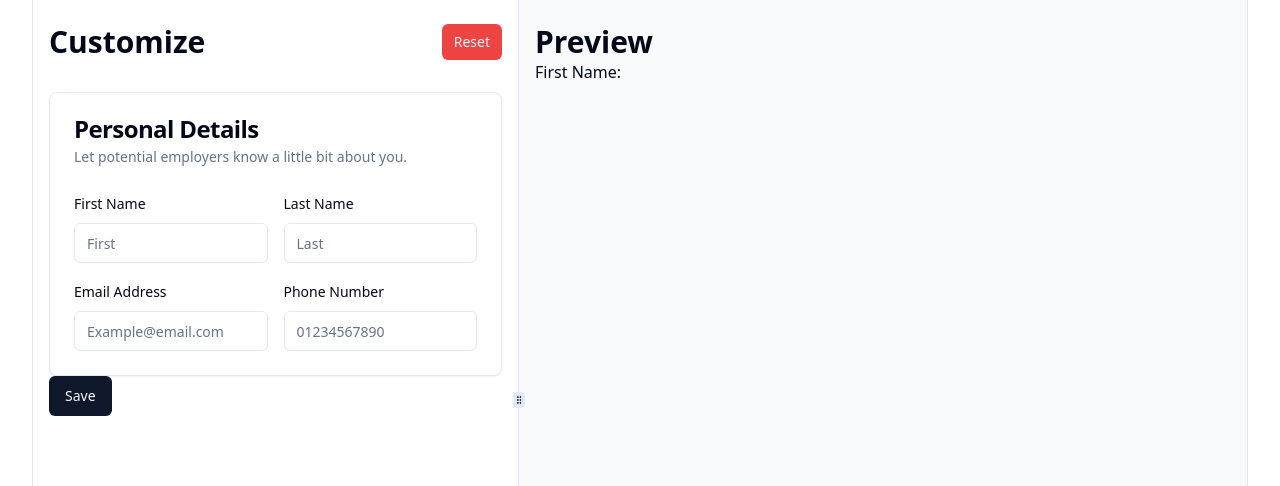
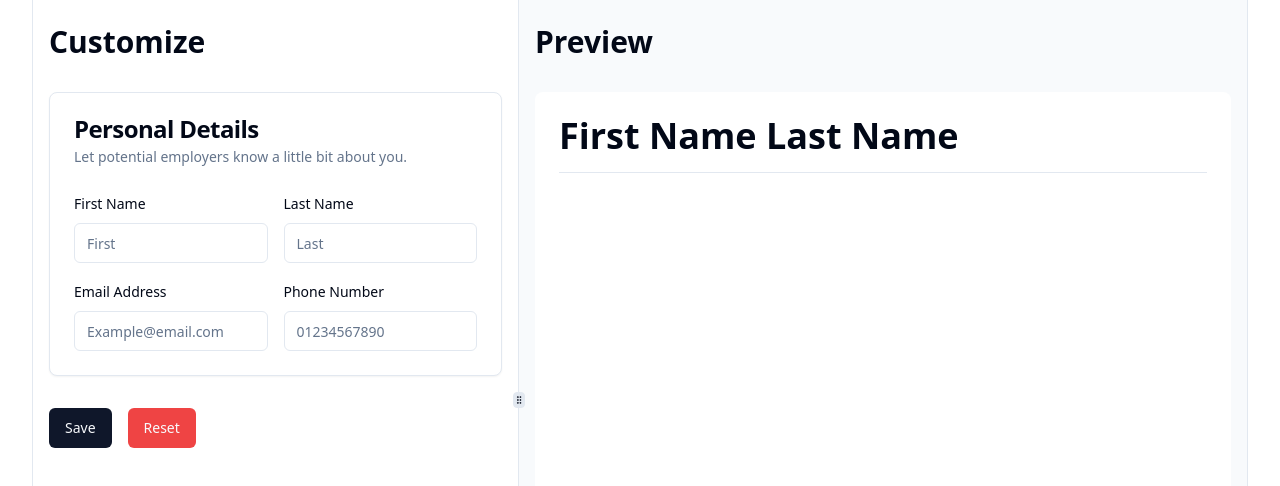
Before and after one commit to NatGlass/cv-builder, a React (Vite) app: page / in a window 1280 px wide. Shown: the top 486 px of the page. Built offline with nearby package versions, Linux system fonts and the light colour scheme.

Commit message:
show first and last name and fix context types

```diff
--- a/package.json
+++ b/package.json
@@ -12,6 +12,7 @@
   "dependencies": {
     "@hookform/resolvers": "^3.3.4",
     "@radix-ui/react-label": "^2.0.2",
+    "@radix-ui/react-separator": "^1.0.3",
     "@radix-ui/react-slot": "^1.0.2",
     "@vitejs/plugin-react": "^4.2.1",
     "class-variance-authority": "^0.7.0",
--- a/src/App.tsx
+++ b/src/App.tsx
@@ -13,7 +13,7 @@
     <FormDataProvider>
       <Layout>
         <ResizablePanelGroup direction="horizontal">
-          <ResizablePanel defaultSize={40} minSize={40}>
+          <ResizablePanel defaultSize={40}>
             <Customize />
           </ResizablePanel>
           <ResizableHandle withHandle />
--- a/src/components/customize-form.tsx
+++ b/src/components/customize-form.tsx
@@ -1,10 +1,10 @@
 import { useFormData } from "@/contexts/FormContext";
 import { MainFormType, mainFormSchema } from "@/validators";
 import { zodResolver } from "@hookform/resolvers/zod";
+import { useEffect } from "react";
 import { FormProvider, useForm } from "react-hook-form";
 import PersonalDetailsForm from "./subforms/personal";
 import { Button } from "./ui/button";
-import { useEffect } from "react";
 
 function CustomizeForm() {
   const { setFormData } = useFormData();
@@ -21,11 +21,17 @@
   });
 
   useEffect(() => {
-    const subscription = methods.watch((value, { name, type }) => {
-      setFormData(value);
+    const subscription = methods.watch((value) => {
+      setFormData((prevFormData) => ({
+        ...prevFormData,
+        personalDetails: {
+          ...prevFormData.personalDetails,
+          ...value.personalDetails,
+        },
+      }));
     });
     return () => subscription.unsubscribe();
-  }, [methods.watch, setFormData])
+  }, [methods.watch, setFormData]);
 
   const onSubmit = (data: MainFormType) => {
     console.log(data);
@@ -35,7 +41,12 @@
     <FormProvider {...methods}>
       <form onSubmit={methods.handleSubmit(onSubmit)}>
         <PersonalDetailsForm />
-        <Button type="submit">Save</Button>
+        <div className="space-x-4 my-8">
+          <Button type="submit">Save</Button>
+          <Button variant="destructive" onClick={() => methods.reset()}>
+            Reset
+          </Button>
+        </div>
       </form>
     </FormProvider>
   );
--- a/src/components/customize.tsx
+++ b/src/components/customize.tsx
@@ -1,15 +1,10 @@
 import CustomizeForm from "./customize-form";
-import { Button } from "./ui/button";
 
 function Customize() {
   return (
     <aside className="bg-white h-screen py-6 px-4 border-l">
-      <div className="flex justify-between items-center gap-x-4">
-        <h1 className="text-3xl font-bold">Customize</h1>
-        <Button size="sm" variant="destructive">
-          Reset
-        </Button>
-      </div>
+      <h1 className="text-3xl font-bold">Customize</h1>
+
       <div className="my-8">
         <CustomizeForm />
       </div>
--- a/src/components/preview.tsx
+++ b/src/components/preview.tsx
@@ -1,11 +1,31 @@
 import { useFormData } from "@/contexts/FormContext";
+import { Separator } from "./ui/separator";
 
 function Preview() {
   const { formData } = useFormData();
   return (
     <aside className="bg-slate-50 h-screen py-6 px-4 border-r">
-      <h1 className="text-3xl font-bold">Preview</h1>
-      <div>First Name: {formData.personalDetails?.firstName}</div>
+      <h1 className="text-3xl font-bold mb-8">Preview</h1>
+      <div className="w-full h-full min-w-[300px] bg-white rounded-lg">
+        <div className="p-6">
+          <h2 className="text-4xl font-bold mb-4">
+            {formData.personalDetails?.firstName ? (
+              <>{formData.personalDetails?.firstName}</>
+            ) : (
+              <>First Name</>
+            )}{" "}
+            {formData.personalDetails?.lastName ? (
+              <>{formData.personalDetails?.lastName}</>
+            ) : (
+              <>Last Name</>
+            )}{" "}
+          </h2>
+          <Separator />
+        </div>
+      </div>
+      <div></div>
+      <div>Email: {formData.personalDetails?.email}</div>
+      <div>Phone: {formData.personalDetails?.phone}</div>
     </aside>
   );
 }
--- /dev/null
+++ b/src/components/ui/separator.tsx
@@ -0,0 +1,31 @@
+"use client"
+
+import * as React from "react"
+import * as SeparatorPrimitive from "@radix-ui/react-separator"
+
+import { cn } from "@/lib/utils"
+
+const Separator = React.forwardRef<
+  React.ElementRef<typeof SeparatorPrimitive.Root>,
+  React.ComponentPropsWithoutRef<typeof SeparatorPrimitive.Root>
+>(
+  (
+    { className, orientation = "horizontal", decorative = true, ...props },
+    ref
+  ) => (
+    <SeparatorPrimitive.Root
+      ref={ref}
+      decorative={decorative}
+      orientation={orientation}
+      className={cn(
+        "shrink-0 bg-border",
+        orientation === "horizontal" ? "h-[1px] w-full" : "h-full w-[1px]",
+        className
+      )}
+      {...props}
+    />
+  )
+)
+Separator.displayName = SeparatorPrimitive.Root.displayName
+
+export { Separator }
--- a/src/contexts/FormContext.tsx
+++ b/src/contexts/FormContext.tsx
@@ -1,11 +1,47 @@
-import { PropsWithChildren, createContext, useContext, useState } from "react";
+import {
+  Dispatch,
+  PropsWithChildren,
+  SetStateAction,
+  createContext,
+  useContext,
+  useState,
+} from "react";
 
-const formDataContext = createContext<null>(null);
+type FormData = {
+  personalDetails: {
+    firstName: string;
+    lastName: string;
+    email: string;
+    phone: string;
+  };
+};
 
-export const useFormData = () => useContext(formDataContext);
+type FormDataContextType = {
+  formData: FormData;
+  setFormData: Dispatch<SetStateAction<FormData>>;
+};
+
+const formDataContext = createContext<null | FormDataContextType>(null);
+
+export const useFormData = () => {
+  const context = useContext(formDataContext);
+
+  if (!context) {
+    throw new Error("useFormData must be used within a FormDataProvider");
+  }
+  return context;
+};
 
 export const FormDataProvider = ({ children }: PropsWithChildren) => {
-  const [formData, setFormData] = useState({});
+  const initialFormData: FormData = {
+    personalDetails: {
+      firstName: "",
+      lastName: "",
+      email: "",
+      phone: "",
+    },
+  };
+  const [formData, setFormData] = useState<FormData>(initialFormData);
 
   return (
     <formDataContext.Provider value={{ formData, setFormData }}>
```
Also changed, not shown: 1 other file (tests, documents, lock files or other folders).
